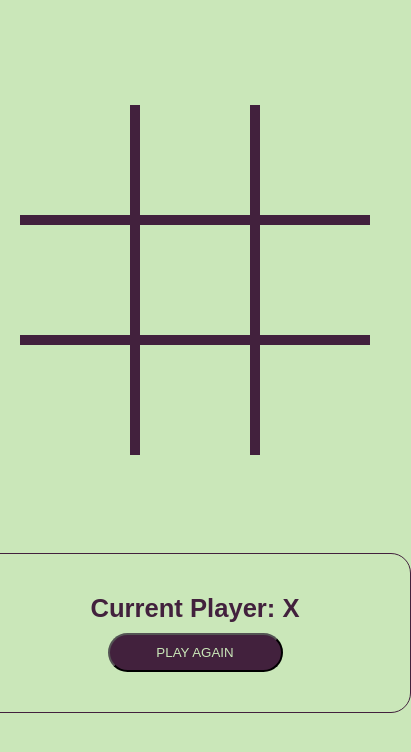
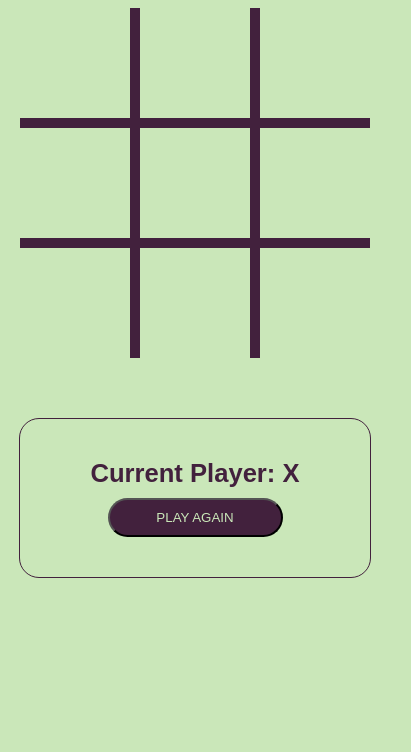
Before and after one commit to kleinlikecalvin/tic-tac-toe, a React (Create React App) app: page / in a window 390 px wide. Shown: the top 752 px of the page, 411 px wide, since content can reach past the window. Built offline with nearby package versions, Linux system fonts and the light colour scheme; a web font is replaced by a local one.

Commit message:
Resolves board min-height issue and updates styling

```diff
--- a/src/App.css
+++ b/src/App.css
@@ -13,7 +13,7 @@
   grid-template-columns: repeat(3, 1fr);
   grid-template-rows: repeat(3, 1fr);
   width: 400px;
-  height: 400px;
+  min-height: 400px;
   background-color: var(--dark);
 }
 .square {
@@ -48,11 +48,8 @@
 @media screen and (max-width: 1080px) {
   .App {
     flex-direction: column;
-    height: 65vh;
+    gap: 60px;
     max-width: 800px;
-  }
-  .board {
-    width: 50%;
   }
   .square:disabled {
     font-size: 4em;
@@ -66,14 +63,14 @@
 /* MOBILE PHONES */
 @media screen and (max-width: 767px) {
   .App {
-    height: 95vh;
     max-width: 350px;
   }
   .board {
     width: 100%;
-    height: 350px;
+    min-height: 350px;
   }
   .gamePlay {
     width: 100%;
+    padding: 40px 0;
   }
 }
--- a/src/index.css
+++ b/src/index.css
@@ -1,4 +1,4 @@
-body {
+:root {
   font-family: "Arial", "Helvetica Neue", sans-serif;
   font-weight: bolder;
   --light: #cae7b9;
```
